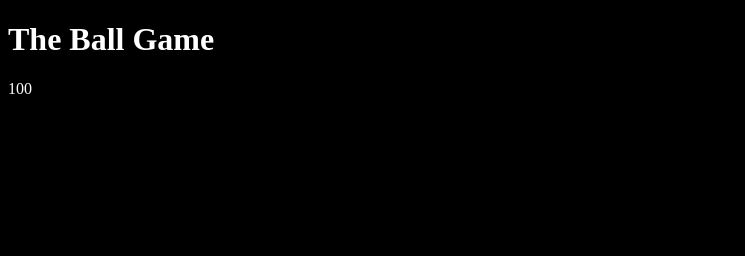
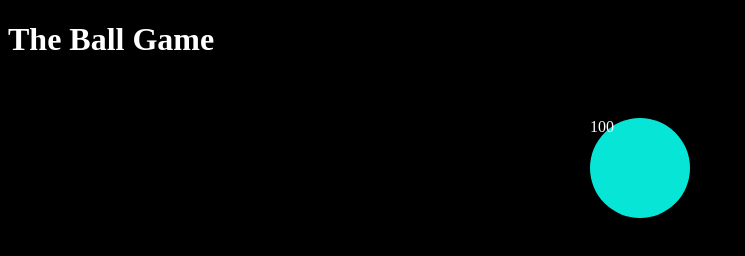
Before and after one commit to MoamenF/the-ball-game, a plain HTML site: page index.html in a window 1280 px wide. Shown: the whole page, without its empty margins (0-745 px from the left). Drawn offline with Linux system fonts and the light colour scheme.

Commit message:
Style the div as a circle with a background color

```diff
--- a/css/styles.css
+++ b/css/styles.css
@@ -6,3 +6,13 @@ body {
     background-color: black;
     color: white;
 }
+
+.ball {
+    width: 100px;
+    aspect-ratio: 1;
+    border-radius: 50%;
+
+    margin: 60px auto;
+
+    background-color: rgb(7, 229, 214);
+}
```
